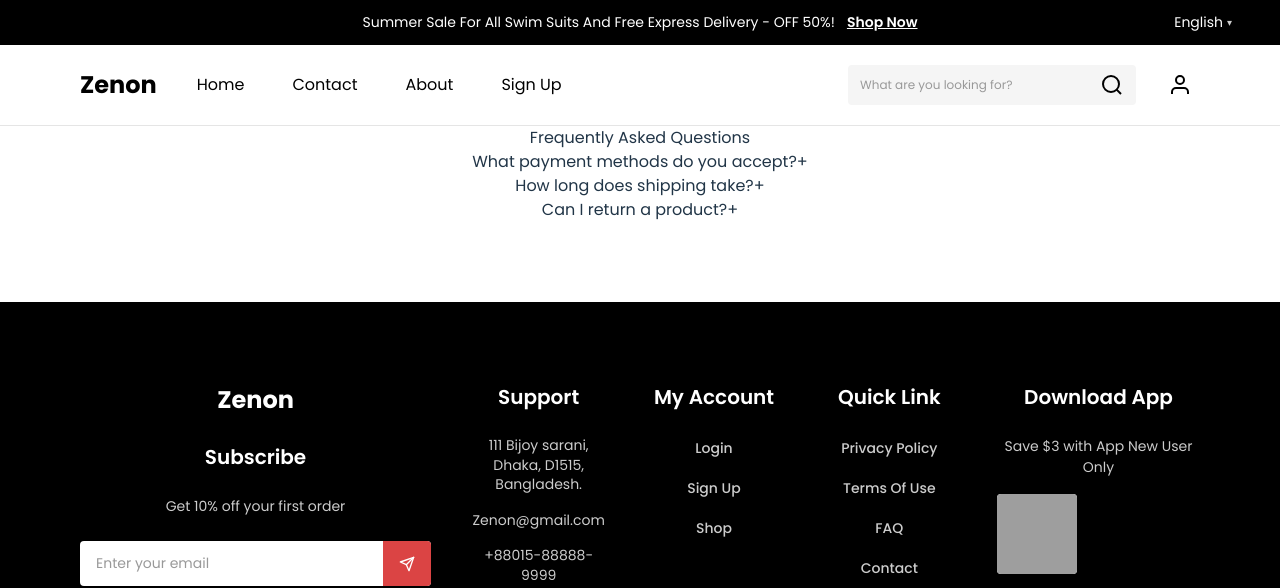
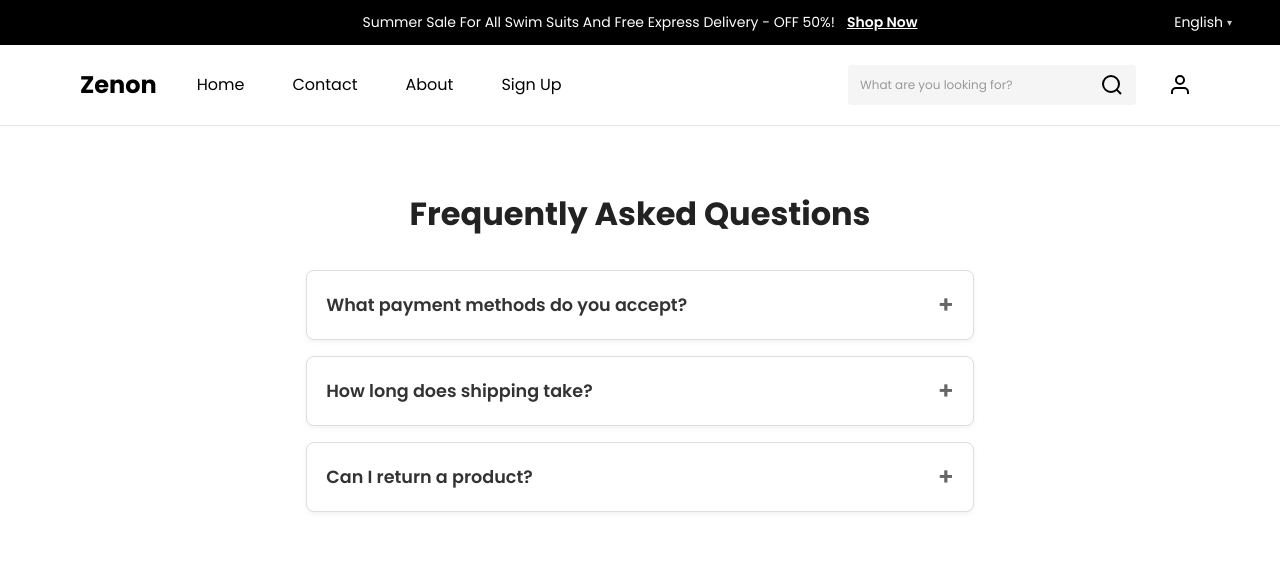
Before and after one commit to Abdo0oAdel/ecomm, a React (Vite) app: page /faq in a window 1280 px wide. Shown: the top 588 px of the page. Built offline with nearby package versions, Linux system fonts and the light colour scheme; no server answers; grey boxes are pictures that could not be loaded.

Commit message:
Create FAQ.module.css

```diff
--- a/src/pages/Public/FAQ/FAQ.module.css
+++ b/src/pages/Public/FAQ/FAQ.module.css
@@ -0,0 +1,73 @@
+.container {
+    max-width: 700px;
+    margin: 3rem auto;
+    padding: 1rem;
+}
+
+.title {
+    font-size: 2rem;
+    font-weight: bold;
+    text-align: center;
+    margin-bottom: 2rem;
+    color: #222;
+}
+
+.list {
+    display: flex;
+    flex-direction: column;
+    gap: 1rem;
+}
+
+.item {
+    border: 1px solid #ddd;
+    border-radius: 8px;
+    overflow: hidden;
+    background-color: #fff;
+    box-shadow: 0 2px 5px rgba(0, 0, 0, 0.05);
+    transition: box-shadow 0.3s ease;
+}
+
+.item:hover {
+    box-shadow: 0 4px 10px rgba(0, 0, 0, 0.1);
+}
+
+.question {
+    width: 100%;
+    background: none;
+    border: none;
+    padding: 1rem 1.2rem;
+    display: flex;
+    justify-content: space-between;
+    align-items: center;
+    font-size: 1.1rem;
+    font-weight: 600;
+    text-align: left;
+    cursor: pointer;
+    color: #333;
+}
+
+.icon {
+    font-size: 1.5rem;
+    color: #666;
+    transition: transform 0.3s ease;
+}
+
+.answer {
+    padding: 0 1.2rem 1rem;
+    color: #555;
+    font-size: 1rem;
+    line-height: 1.5;
+    border-top: 1px solid #eee;
+    animation: fadeIn 0.3s ease;
+}
+
+@keyframes fadeIn {
+    from {
+        opacity: 0;
+        transform: translateY(-4px);
+    }
+    to {
+        opacity: 1;
+        transform: translateY(0);
+    }
+}
```
